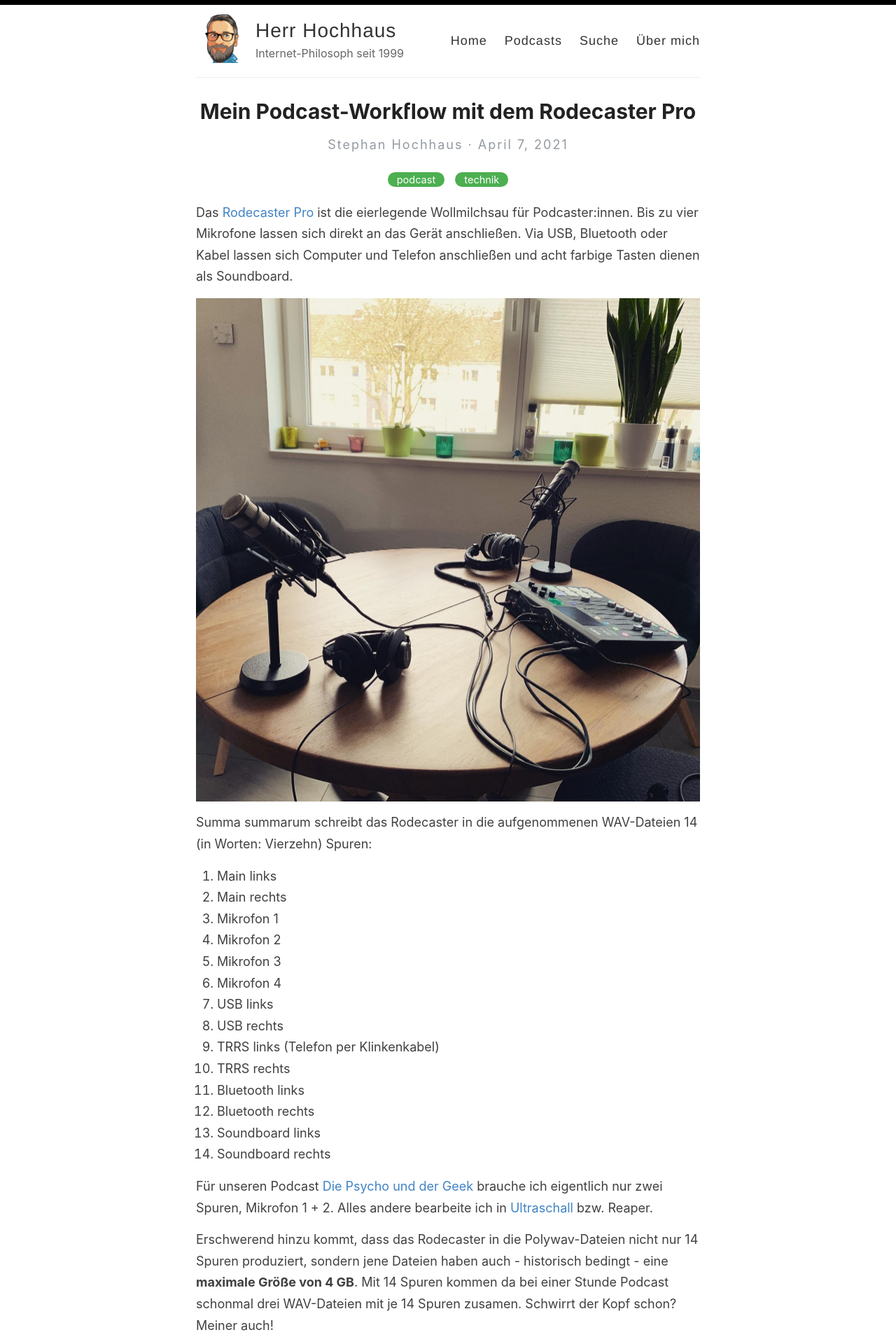
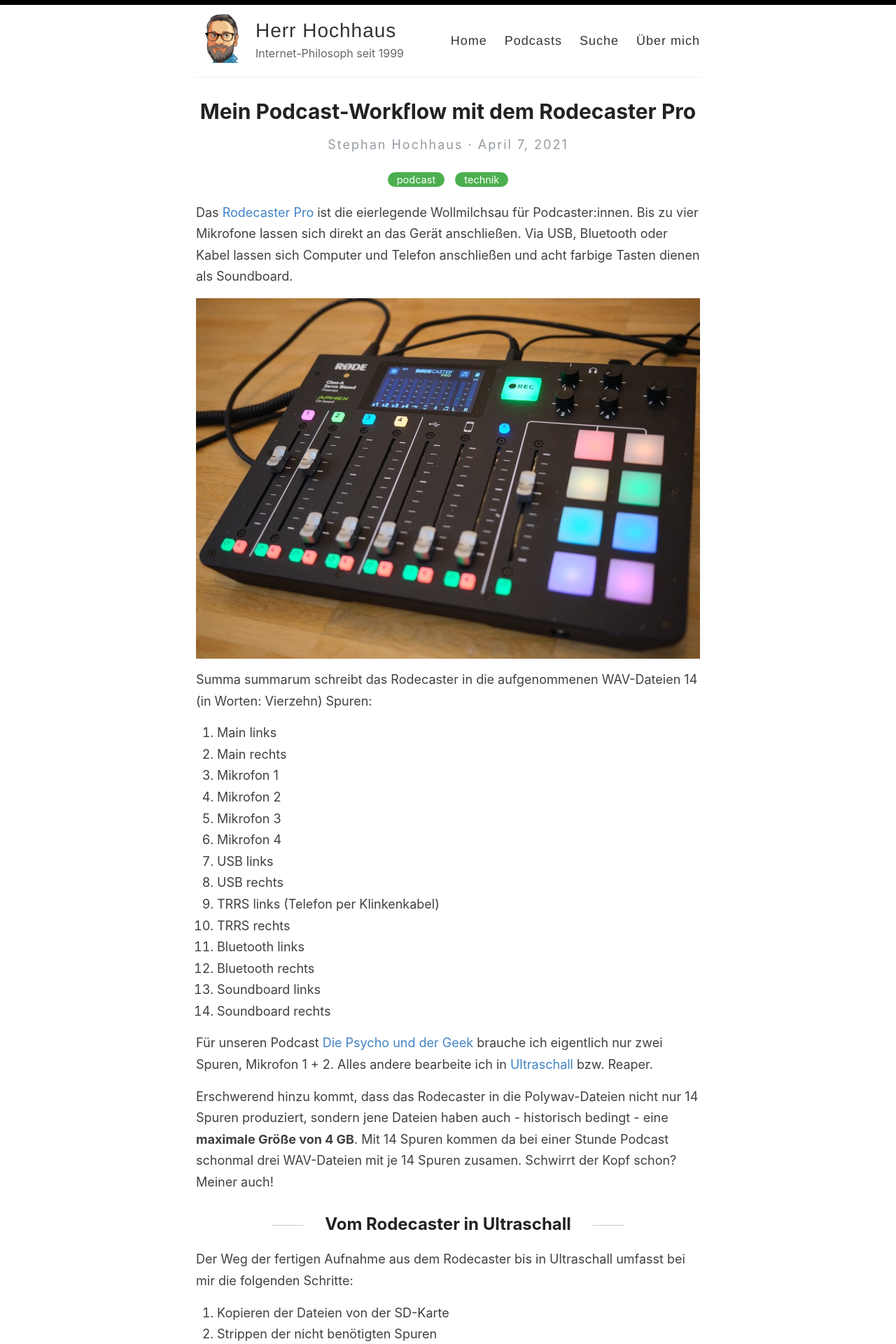
Before and after one commit to herrhochhaus/herrhochhaus.github.io, a Jekyll site: the page built from _posts/2021-4-7-Polywav-Rodecaster.md, in a window 1280 px wide. Shown: the top 1920 px of the page at 70% size. Built offline with Jekyll 4.4.1, drawn with Linux system fonts in a browser that asks for light colours.

Commit message:
swap rodecaster photo

```diff
--- a/_posts/2021-4-7-Polywav-Rodecaster.md
+++ b/_posts/2021-4-7-Polywav-Rodecaster.md
@@ -7,7 +7,7 @@
 
 Das [Rodecaster Pro](https://de.rode.com/rodecasterpro) ist die eierlegende Wollmilchsau für Podcaster:innen. Bis zu vier Mikrofone lassen sich direkt an das Gerät anschließen. Via USB, Bluetooth oder Kabel lassen sich Computer und Telefon anschließen und acht farbige  Tasten dienen als Soundboard.
 
-![Rodecaster Pro mit zwei Mikrofonen](/images/rodecasterflow-0.jpg)
+![Rodecaster Pro mit zwei Mikrofonen](/images/rodecasterpro.jpg)
 
 Summa summarum schreibt das Rodecaster in die aufgenommenen WAV-Dateien 14 (in Worten: Vierzehn) Spuren:
 
```
Also changed, not shown: images/rodecasterpro.jpg (added).
